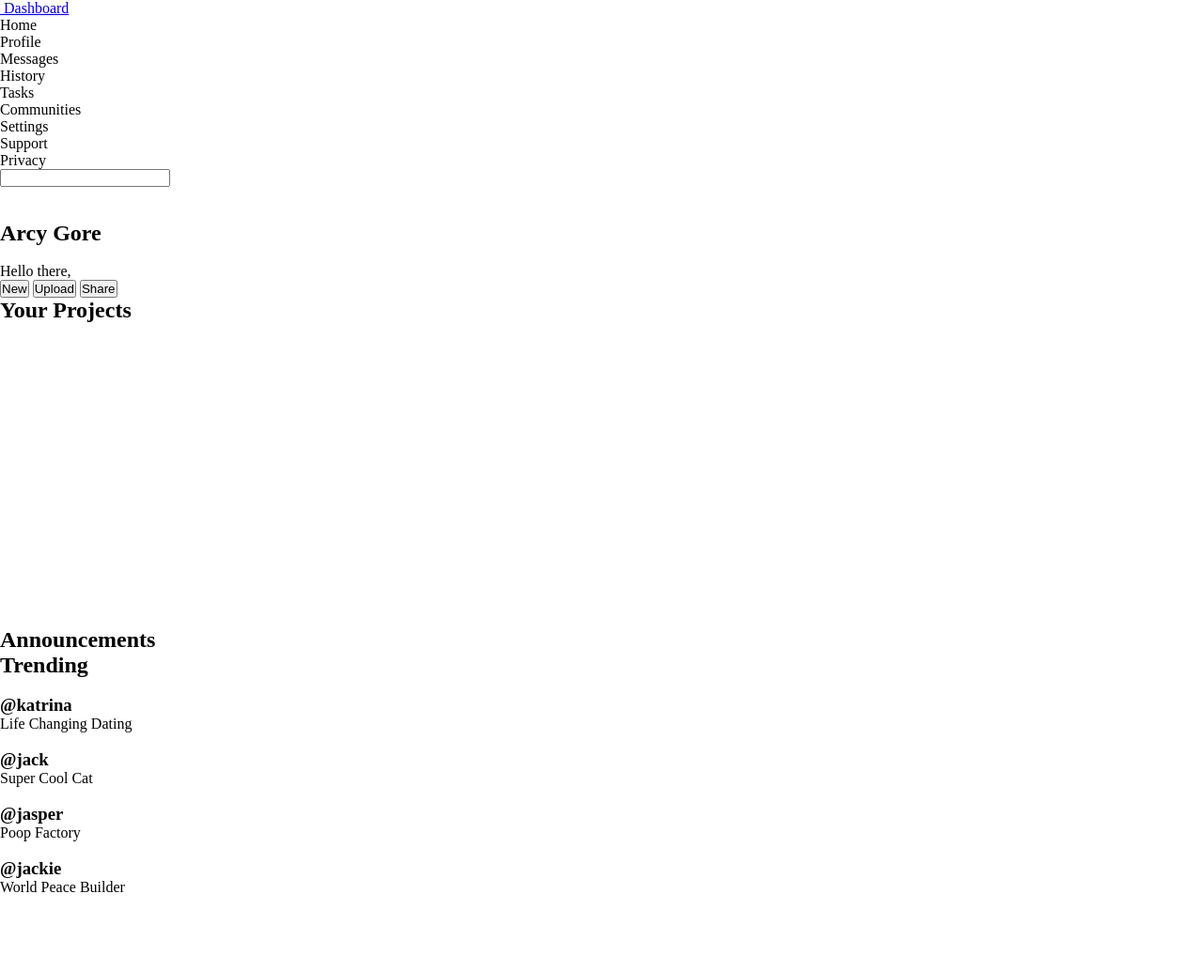
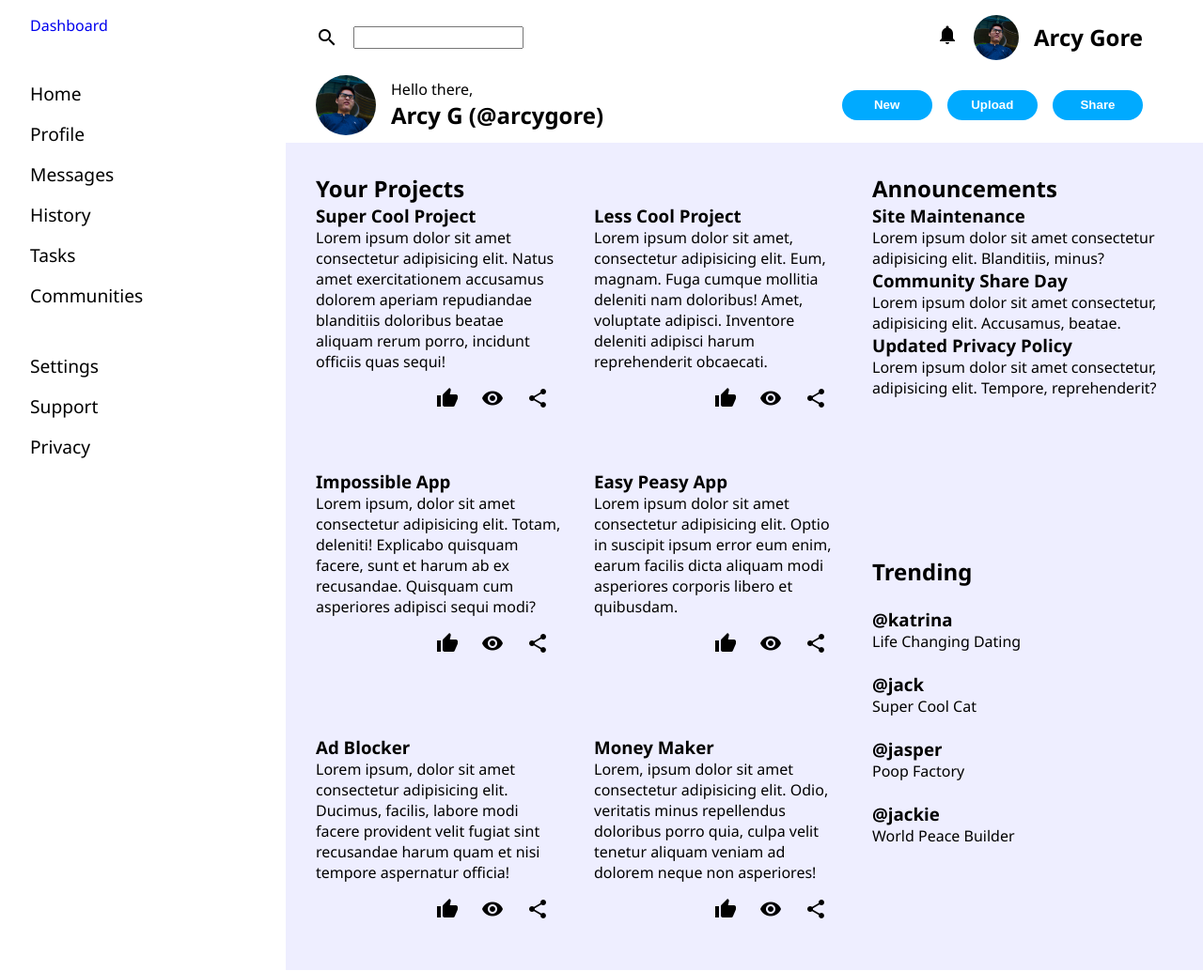
Before and after one commit to arcygore/odin-admin-dashboard, a plain HTML site: page index.html in a window 1280 px wide. Shown: the whole page at 94% size. Before the commit the page ends 954 px from the top, so only its background shows below. Drawn offline with Linux system fonts and the light colour scheme.

Commit message:
Update HTML and CSS with basic grid functionality, commented out previous attempt

```diff
--- a/index.html
+++ b/index.html
@@ -6,13 +6,14 @@
     <meta name="viewport" content="width=device-width, initial-scale=1.0">
     <title>Admin Dashboard</title>
     <link rel="stylesheet" href="styles.css">
+    <link href="https://fonts.googleapis.com/icon?family=Material+Icons" rel="stylesheet">
     <script src="script.js" defer></script>
 </head>
 <body>
     <div class="container">
         <nav class="left-side">
             <div class="home logo">
-                <a href="/"><img src=""> Dashboard</a>
+                <a href="/"><img src="">Dashboard</a>
             </div>
             <ul class="main-nav">
                 <li><img src="">Home</li>
@@ -28,95 +29,109 @@
                 <li><img src="">Privacy</li>
             </ul>
         </nav>
-        <header>
+        <header class="header">
+            <div class="main-bar">
+                <div class="main-bar-left">
+                    <i class="small material-icons">search</i>
                     <input type="text" name="search" id="search">
-            <div class="notification"><img src=""></div>
-            <img src="" alt="">
+                </div>
+                <div class="main-bar-right">
+                    <div class="notification"><i class="small material-icons">notifications</i></div>
+                    <img src="/images/jackiesquare.jpg" alt="">
                     <h2 class="small-name">Arcy Gore</h2>
-        </header>
+                </div>
+            </div>
             <div class="action-bar">
-            <img src="" alt="">
+                <div class="action-bar-left">
+                    <img src="/images/jackiesquare.jpg" alt="">
                     <div class="welcome">
                         <p>Hello there, </p>
-                <h2 class="name"></h2>
+                        <h2 class="name">Arcy G (<span class="handle">@arcygore</span>)</h2>
                     </div>
+                </div>
+                <div class="action-bar-right">
                     <button type="submit">New</button>
                     <button type="submit">Upload</button>
                     <button type="submit">Share</button>
                 </div>
+            </div>
+        </header>
         <div class="grid-content">
-            <div class="projects">
+            <div class="article-left">
                 <h2 class="projects-label">Your Projects</h2>
+                <div class="project-grid">
                     <div class="card">
-                    <h3 class="project-title"></h3>
-                    <p class="project-description"></p>
+                        <h3 class="project-title">Super Cool Project</h3>
+                        <p class="project-description">Lorem ipsum dolor sit amet consectetur adipisicing elit. Natus amet exercitationem accusamus dolorem aperiam repudiandae blanditiis doloribus beatae aliquam rerum porro, incidunt officiis quas sequi!</p>
                         <ul>
-                        <li class="favorite"></li>
-                        <li class="watch"></li>
-                        <li class="share"></li>
+                            <li class="favorite icon"><i class="small material-icons">thumb_up</i></li>
+                            <li class="watch icon"><i class="small material-icons">visibility</i></li>
+                            <li class="share icon"><i class="small material-icons">share</i></li>
                         </ul>
                     </div>
                     <div class="card">
-                    <h3 class="project-title"></h3>
-                    <p class="project-description"></p>
+                        <h3 class="project-title">Less Cool Project</h3>
+                        <p class="project-description">Lorem ipsum dolor sit amet, consectetur adipisicing elit. Eum, magnam. Fuga cumque mollitia deleniti nam doloribus! Amet, voluptate adipisci. Inventore deleniti adipisci harum reprehenderit obcaecati.</p>
                         <ul>
-                        <li class="favorite"></li>
-                        <li class="watch"></li>
-                        <li class="share"></li>
+                            <li class="favorite icon"><i class="small material-icons">thumb_up</i></li>
+                            <li class="watch icon"><i class="small material-icons">visibility</i></li>
+                            <li class="share icon"><i class="small material-icons">share</i></li>
                         </ul>
                     </div>
                     <div class="card">
-                    <h3 class="project-title"></h3>
-                    <p class="project-description"></p>
+                        <h3 class="project-title">Impossible App</h3>
+                        <p class="project-description">Lorem ipsum, dolor sit amet consectetur adipisicing elit. Totam, deleniti! Explicabo quisquam facere, sunt et harum ab ex recusandae. Quisquam cum asperiores adipisci sequi modi?</p>
                         <ul>
-                        <li class="favorite"></li>
-                        <li class="watch"></li>
-                        <li class="share"></li>
+                            <li class="favorite icon"><i class="small material-icons">thumb_up</i></li>
+                            <li class="watch icon"><i class="small material-icons">visibility</i></li>
+                            <li class="share icon"><i class="small material-icons">share</i></li>
                         </ul>
                     </div>
                     <div class="card">
-                    <h3 class="project-title"></h3>
-                    <p class="project-description"></p>
+                        <h3 class="project-title">Easy Peasy App</h3>
+                        <p class="project-description">Lorem ipsum dolor sit amet consectetur adipisicing elit. Optio in suscipit ipsum error eum enim, earum facilis dicta aliquam modi asperiores corporis libero et quibusdam.</p>
                         <ul>
-                        <li class="favorite"></li>
-                        <li class="watch"></li>
-                        <li class="share"></li>
+                            <li class="favorite icon"><i class="small material-icons">thumb_up</i></li>
+                            <li class="watch icon"><i class="small material-icons">visibility</i></li>
+                            <li class="share icon"><i class="small material-icons">share</i></li>
                         </ul>
                     </div>
                     <div class="card">
-                    <h3 class="project-title"></h3>
-                    <p class="project-description"></p>
+                        <h3 class="project-title">Ad Blocker</h3>
+                        <p class="project-description">Lorem ipsum, dolor sit amet consectetur adipisicing elit. Ducimus, facilis, labore modi facere provident velit fugiat sint recusandae harum quam et nisi tempore aspernatur officia!</p>
                         <ul>
-                        <li class="favorite"></li>
-                        <li class="watch"></li>
-                        <li class="share"></li>
+                            <li class="favorite icon"><i class="small material-icons">thumb_up</i></li>
+                            <li class="watch icon"><i class="small material-icons">visibility</i></li>
+                            <li class="share icon"><i class="small material-icons">share</i></li>
                         </ul>
                     </div>
                     <div class="card">
-                    <h3 class="project-title"></h3>
-                    <p class="project-description"></p>
+                        <h3 class="project-title">Money Maker</h3>
+                        <p class="project-description">Lorem, ipsum dolor sit amet consectetur adipisicing elit. Odio, veritatis minus repellendus doloribus porro quia, culpa velit tenetur aliquam veniam ad dolorem neque non asperiores!</p>
                         <ul>
-                        <li class="favorite"></li>
-                        <li class="watch"></li>
-                        <li class="share"></li>
+                            <li class="favorite icon"><i class="small material-icons">thumb_up</i></li>
+                            <li class="watch icon"><i class="small material-icons">visibility</i></li>
+                            <li class="share icon"><i class="small material-icons">share</i></li>
                         </ul>
                     </div>
-
                 </div>
-            <div class="announcements-group"></div>
+            </div>
+            <div class="article-right">
+                <div class="announcements-group">
                     <h2 class="announcements-label">Announcements</h2>
                     <div class="announcements-card">
                         <div class="announcement">
-                        <h3 class="announcement-title"></h3>
-                        <p class="announcement-description"></p>
+                            <h3 class="announcement-title">Site Maintenance</h3>
+                            <p class="announcement-description">Lorem ipsum dolor sit amet consectetur adipisicing elit. Blanditiis, minus?</p>
                         </div>
                         <div class="announcement">
-                        <h3 class="announcement-title"></h3>
-                        <p class="announcement-description"></p>
+                            <h3 class="announcement-title">Community Share Day</h3>
+                            <p class="announcement-description">Lorem ipsum dolor sit amet consectetur, adipisicing elit. Accusamus, beatae.</p>
                         </div>
                         <div class="announcement">
-                        <h3 class="announcement-title"></h3>
-                        <p class="announcement-description"></p>
+                            <h3 class="announcement-title">Updated Privacy Policy</h3>
+                            <p class="announcement-description">Lorem ipsum dolor sit amet consectetur, adipisicing elit. Tempore, reprehenderit?</p>
+                        </div>
                     </div>
                 </div>
                 <div class="trending">
@@ -154,6 +169,7 @@
                 </div>
             </div>
         </div>
+    </div>
 
 </body>
 </html>
--- a/styles.css
+++ b/styles.css
@@ -3,7 +3,131 @@
     padding: 0;
 }
 
+html, body {
+    width: 100vw;
+    height: 100vh;
+    font-family: 'Segoe UI', Tahoma, Geneva, Verdana, sans-serif;
+}
 
+li {
+    list-style: none;
+}
+
+a {
+    text-decoration: none;
+}
+
+.container {
+    width: 100%;
+    height: 100%;
+    display: grid;
+    grid-template-areas:
+        'side-bar header header'
+        'side-bar main main'
+        'side-bar main main';
+}
+
+.left-side {
+    grid-area: side-bar;
+    display: flex;
+    flex-direction: column;
+    justify-content: flex-start;
+    gap: 3rem;
+    min-width: 15rem;
+    padding: 1rem 2rem;
+}
+
+.left-side ul {
+    display: flex;
+    flex-direction: column;
+    gap: 1rem;
+    font-size: 1.2rem;
+}
+
+.header {
+    grid-area: header;
+    display: grid;
+    grid-template-rows: repeat(2, 1fr);
+    gap: .5rem;
+    padding: .5rem 2rem;
+    padding-right: 4rem;
+}
+
+.main-bar, .action-bar {
+    display: flex;
+    justify-content: space-between;
+    align-items: center;
+}
+
+.main-bar-left {
+    display: flex;
+    gap: 1rem;
+}
+
+.main-bar-right, .action-bar-left {
+    display: flex;
+    align-items: center;
+    gap: 1rem;
+}
+
+.main-bar img {
+    max-width: 3rem;
+    border-radius: 50%;
+}
+
+.action-bar img {
+    max-width: 4rem;
+    border-radius: 50%;
+}
+
+.action-bar button {
+    background-color: #0AF;
+    color: #fff;
+    font-weight: bold;
+    width: 6rem;
+    height: 2rem;
+    margin: 0 .75rem;
+    margin-right: 0;
+    border: none;
+    border-radius: 1rem;
+}
+
+.grid-content {
+    grid-area: main;
+    display: grid;
+    grid-template-areas:
+        'project content-right'
+        'project content-right';
+    gap: 2rem;
+    padding: 2rem;
+    background-color: #eef;
+}
+
+.article-left {
+    grid-area: project;
+}
+
+.project-grid {
+    display: grid;
+    height: 100%;
+    grid-template-columns: repeat(2, 1fr);
+    grid-template-rows: repeat(3, 1fr);
+    gap: 2rem;
+}
+
+.card ul {
+    display: flex;
+    justify-content: flex-end;
+    gap: 1.5rem;
+    padding: 1rem;
+}
+
+.article-right {
+    grid-area: content-right;
+    display: grid;
+    grid-template-rows: repeat(2, 1fr);
+    max-width: 20rem;
+}
 
 
 
```
Also changed, not shown: images/jackie prof.jpg (added), images/jackiesquare.jpg (added). Lines whose indentation alone changed are shown as unchanged.
